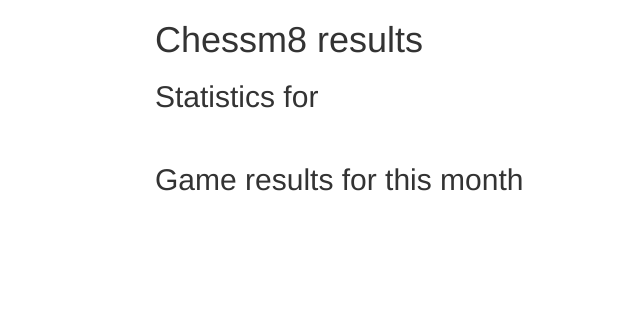
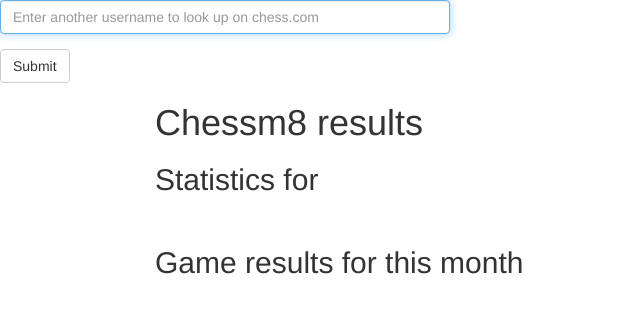
Before and after one commit to virenkhandal/chessm8, a Flask app: template templates/result.html in a window 1280 px wide. Shown: the top 313 px of the page, without its empty margins (0-640 px from the left). Run offline with Flask 2, Linux system fonts and the light colour scheme; the template is opened without the code that fills it, so the values that code supplies are empty; some libraries are stand-ins or nearby versions.

Commit message:
Allow another search on the results page

```diff
--- a/templates/result.html
+++ b/templates/result.html
@@ -11,6 +11,14 @@
     </style>
   </head>
   <body>
+    <div class="go_again">
+        <form role="form" method='POST' action='/'>
+            <div class="form-group">
+              <input type="text" name="player" class="form-control" id="player-box" placeholder="Enter another username to look up on chess.com" style="max-width: 450px;" autofocus required>
+            </div>
+            <button type="submit" class="btn btn-default">Submit</button>
+          </form>
+    </div>
     <div class="container">
       <h1>Chessm8 results</h1>
       <h2>Statistics for {{title}} {{player}}</h2>
```
